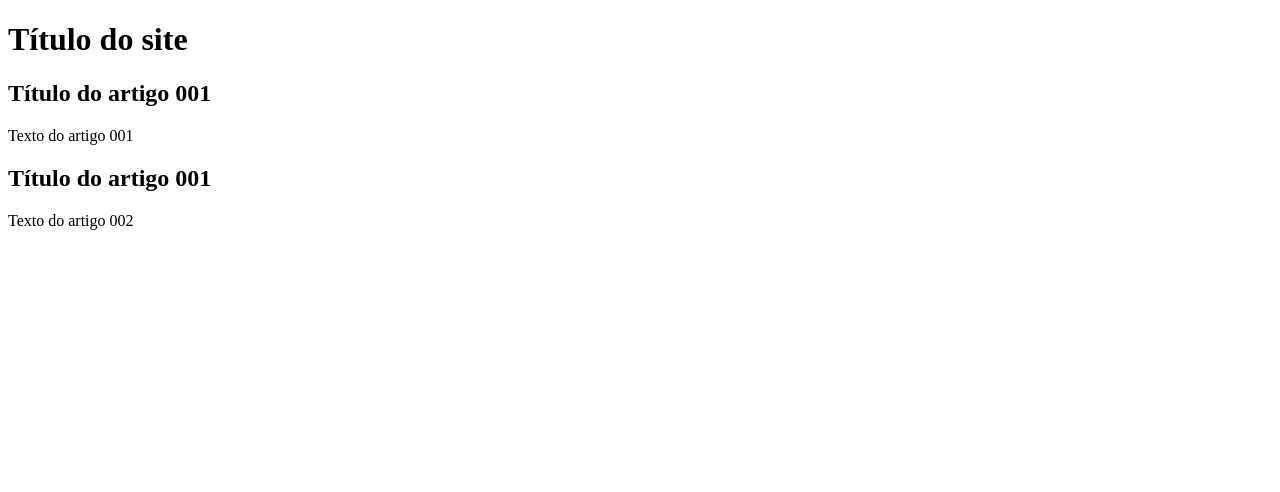
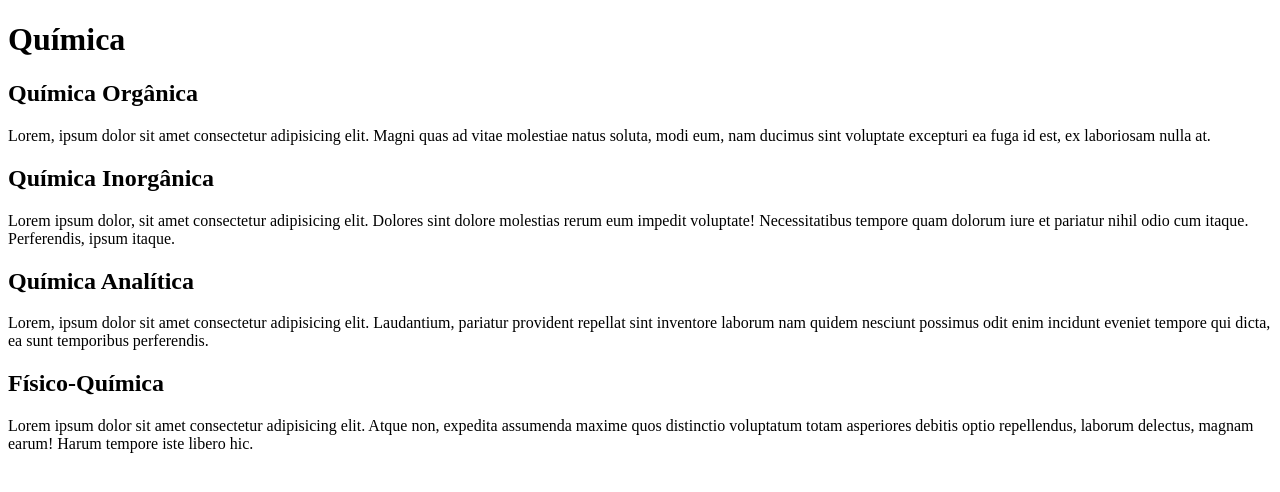
Before and after one commit to grsousajunior/site, a plain HTML site: page index.html in a window 1280 px wide. Drawn offline with Linux system fonts and the light colour scheme.

Commit message:
Acrescentando conteúdo
Acrescenteando conteúdo ao index.html na brach conteúdo

```diff
--- a/index.html
+++ b/index.html
@@ -8,15 +8,23 @@
 <body>
     <main>
         <header>
-            <h1>Título do site</h1>
+            <h1>Química</h1>
         </header>
         <article>
-            <h2>Título do artigo 001</h2>
-            <p>Texto do artigo 001</p>
+            <h2>Química Orgânica</h2>
+            <p>Lorem, ipsum dolor sit amet consectetur adipisicing elit. Magni quas ad vitae molestiae natus soluta, modi eum, nam ducimus sint voluptate excepturi ea fuga id est, ex laboriosam nulla at.</p>
         </article>
         <article>
-            <h2>Título do artigo 001</h2>
-            <p>Texto do artigo 002</p>
+            <h2>Química Inorgânica</h2>
+            <p>Lorem ipsum dolor, sit amet consectetur adipisicing elit. Dolores sint dolore molestias rerum eum impedit voluptate! Necessitatibus tempore quam dolorum iure et pariatur nihil odio cum itaque. Perferendis, ipsum itaque.</p>
+        </article>
+        <article>
+            <h2>Química Analítica</h2>
+            <p>Lorem, ipsum dolor sit amet consectetur adipisicing elit. Laudantium, pariatur provident repellat sint inventore laborum nam quidem nesciunt possimus odit enim incidunt eveniet tempore qui dicta, ea sunt temporibus perferendis.</p>
+        </article>
+        <article>
+            <h2>Físico-Química</h2>
+            <p>Lorem ipsum dolor sit amet consectetur adipisicing elit. Atque non, expedita assumenda maxime quos distinctio voluptatum totam asperiores debitis optio repellendus, laborum delectus, magnam earum! Harum tempore iste libero hic.</p>
         </article>
     </main>
 </body>
```
